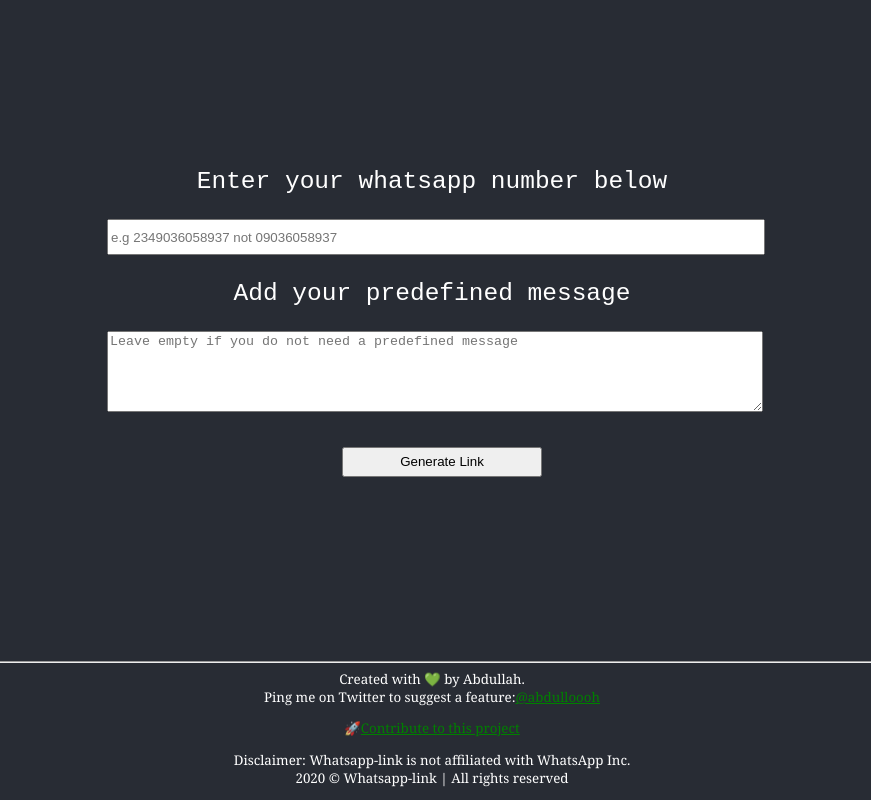
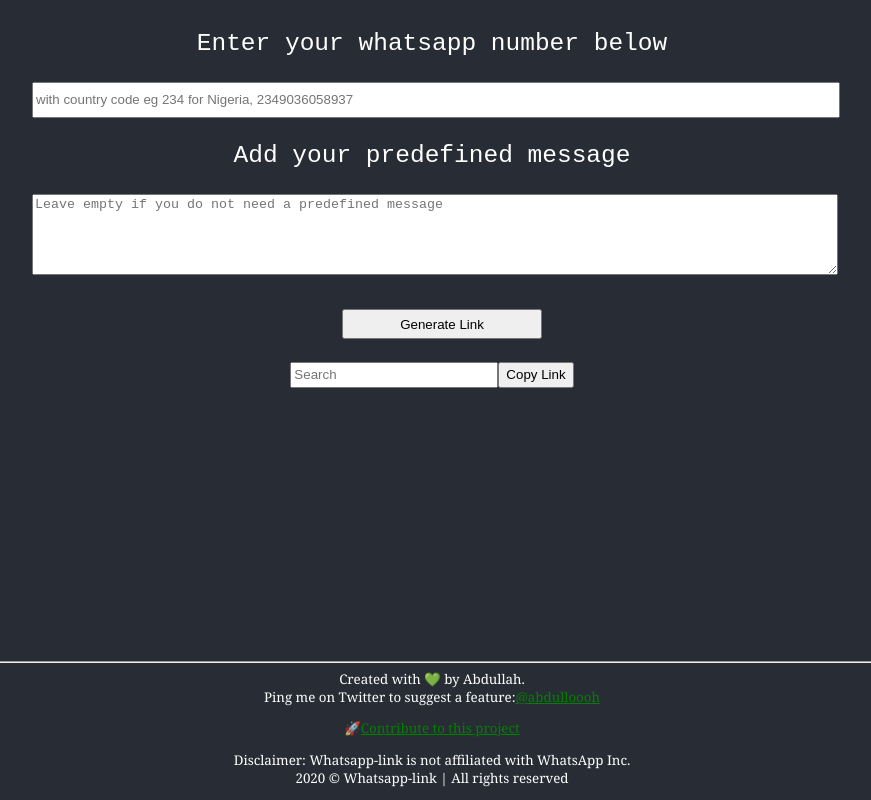
Before and after one commit to abdulloooh/wa-link, a React (Create React App) app: page / in a window 1280 px wide. Both pictures are taken after a click on the button "Dismiss this info forever". Shown: the whole page, without its empty margins (208-1079 px from the left). Built offline with nearby package versions, Linux system fonts and the light colour scheme; no server answers.

Commit message:
implemented url shortening,spinner, vibrator on completion of processing and  reworded the info page

```diff
--- a/package.json
+++ b/package.json
@@ -10,10 +10,13 @@
     "@testing-library/jest-dom": "^4.2.4",
     "@testing-library/react": "^9.5.0",
     "@testing-library/user-event": "^7.2.1",
+    "axios": "^0.19.2",
     "gh-pages": "^3.1.0",
     "react": "^16.13.1",
+    "react-bootstrap": "^1.2.2",
     "react-dom": "^16.13.1",
     "react-scripts": "3.4.1",
+    "react-spinners": "^0.9.0",
     "react-toastify": "^6.0.8"
   },
   "scripts": {
--- a/public/index.html
+++ b/public/index.html
@@ -7,13 +7,17 @@
     <meta name="theme-color" content="#000000" />
     <meta name="description" content="Whatsapp Link Generator" />
     <link rel="apple-touch-icon" href="%PUBLIC_URL%/wa-link-small.png" />
+
     <!--
       manifest.json provides metadata used when your web app is installed on a
       user's mobile device or desktop. See https://developers.google.com/web/fundamentals/web-app-manifest/
     -->
     <link rel="manifest" href="%PUBLIC_URL%/manifest.json" />
-    <link rel="well-known-pki-file" href="%PUBLIC_URL%/.well-known/pki-validation/E68B860337FA914244B97D9C1FB8A9AC.txt">
- <!--
+    <link
+      rel="well-known-pki-file"
+      href="%PUBLIC_URL%/.well-known/pki-validation/E68B860337FA914244B97D9C1FB8A9AC.txt"
+    />
+    <!--
       Notice the use of %PUBLIC_URL% in the tags above.
       It will be replaced with the URL of the `public` folder during the build.
       Only files inside the `public` folder can be referenced from the HTML.
--- a/src/App.css
+++ b/src/App.css
@@ -19,12 +19,13 @@
 
 .App-header {
   min-height: 80vh;
-  display: flex;
-  flex-direction: column;
+  /* display: flex; */
+  /* flex-direction: column; */
   align-items: center;
   justify-content: center;
   font-size: calc(8.5px + 2vmin);
   color: white;
+  margin: auto;
 }
 
 .App-link {
@@ -42,9 +43,9 @@
 
 .container {
   width: 90%;
-  max-width: 650px;
+  max-width: 800px;
   /* line-height: 25px; */
-  margin-bottom: 20px;
+  margin: 30px auto;
 }
 
 a {
--- a/src/App.jsx
+++ b/src/App.jsx
@@ -1,18 +1,22 @@
 import React, { Component } from "react";
+import { Form, Button, FormControl } from "react-bootstrap";
 import Info from "./component/info";
-import Button from "./component/common/button";
+import CustomButton from "./component/common/button";
 import Details from "./component/details";
 import Footer from "./component/footer";
-import { copyText } from "./utilities/copyText";
+import { copyText } from "./services/copyToClipBoard";
 import "./App.css";
 import "./footer.css";
 import { toast } from "react-toastify";
+import http from "./services/httpService";
+import Spinner from "./component/common/spinner";
 
 class App extends Component {
   state = {
     number: "",
     message: "",
     showInfo: true,
+    loading: false,
   };
 
   componentDidMount = () => {
@@ -23,7 +27,7 @@
   };
 
   render() {
-    const { number, message, showInfo } = this.state;
+    const { number, message, showInfo, linkAvailable, loading } = this.state;
     return (
       <>
         <div className="App App-header">
@@ -31,12 +35,12 @@
             {showInfo ? (
               <>
                 <Info />
-                <Button
+                <CustomButton
                   handleClick={this.dismiss}
                   value="Let's get down to business"
                 />{" "}
                 <hr />
-                <Button
+                <CustomButton
                   handleClick={this.dismissForever}
                   value="Dismiss this info forever"
                 />
@@ -50,7 +54,28 @@
                   onNumberChange={this.handleNumber}
                   onMessageChange={this.handleMessage}
                   generateLink={this.generateLink}
+                  onFocus={this.handleFocus}
+                  onBlur={this.handleBlur}
                 />
+                <Spinner loading={loading} />
+                <Form inline style={{ marginTop: "20px" }}>
+                  <FormControl
+                    value={linkAvailable || ""}
+                    onFocus={this.handleFocus}
+                    style={{ height: "20px", width: "200px" }}
+                    type="text"
+                    placeholder="Search"
+                    className="mr-sm-2"
+                    readOnly
+                  />
+                  <Button
+                    style={{ height: "26px" }}
+                    variant="outline-info"
+                    onClick={() => copyText(linkAvailable)}
+                  >
+                    Copy Link
+                  </Button>
+                </Form>
               </>
             )}
           </main>
@@ -60,11 +85,23 @@
     );
   }
 
+  handleFocus = () => {
+    document.getElementsByClassName("footer")[0].style.display = "none";
+  };
+  handleBlur = () => {
+    setTimeout(() => {
+      if (!document.hasFocus())
+        document.getElementsByClassName("footer")[0].style.display = "block";
+    }, 1000);
+  };
+
   dismiss = () => {
+    window.scrollTo(0, 0);
     this.setState({ showInfo: false });
   };
 
   dismissForever = () => {
+    window.scrollTo(0, 0);
     try {
       localStorage.setItem("wa-link-info", "hidden");
       this.setState({ showInfo: false });
@@ -87,11 +124,16 @@
       this.setState({ message });
   };
 
-  generateLink = () => {
+  generateLink = async () => {
+    this.setState({ loading: true });
     let { number, message } = this.state;
     let processedNumber = this.formatNumber(number);
-
-    copyText(this.formatLink(processedNumber, message));
+    const { data } = await this.formatLink(processedNumber, message);
+    if (data) {
+      window.navigator.vibrate(100);
+      this.setState({ loading: false });
+    }
+    this.setState({ linkAvailable: data.shortUrl });
   };
 
   formatNumber = (number) => {
@@ -112,11 +154,17 @@
 
   formatLink = (number, message) => {
     if (!number) return;
-    return message
+    const link = message
       ? `https://api.whatsapp.com/send?phone=${number}&text=${encodeURIComponent(
           message
         )}`
       : `https://wa.me/${number}`;
+
+    try {
+      return http.post("/", { destination: link });
+    } catch (error) {
+      return link;
+    }
   };
 }
 
--- a/src/component/common/button.jsx
+++ b/src/component/common/button.jsx
@@ -1,7 +1,7 @@
 import React from "react";
 import "../../App.css";
 
-const Button = ({ handleClick, value }) => {
+const CustomButton = ({ handleClick, value }) => {
   return (
     <input
       style={{ height: "30px", marginLeft: "20px", width: "200px" }}
@@ -12,4 +12,4 @@
   );
 };
 
-export default Button;
+export default CustomButton;
--- /dev/null
+++ b/src/component/common/spinner.jsx
@@ -0,0 +1,13 @@
+import React, { useState } from "react";
+// import { css } from "@emotion/core";
+import ClipLoader from "react-spinners/ClipLoader";
+
+const Spinner = ({ loading }) => {
+  return (
+    <div className="sweet-loading">
+      <ClipLoader size={15} color={"green"} loading={loading} />
+    </div>
+  );
+};
+
+export default Spinner;
--- a/src/component/details.jsx
+++ b/src/component/details.jsx
@@ -1,5 +1,6 @@
 import React from "react";
-import Button from "../component/common/button";
+import CustomButton from "../component/common/button";
+import "../footer.css";
 
 const Details = ({
   number,
@@ -7,20 +8,24 @@
   onNumberChange,
   onMessageChange,
   generateLink,
+  onFocus,
+  onBlur,
 }) => {
   return (
     <>
       <p>Enter your whatsapp number below</p>
       <input
+        onFocus={() => onFocus()}
         type="tel"
         style={{ height: "30px", width: "100%" }}
-        placeholder="e.g 2349036058937 not 09036058937"
+        placeholder="with country code eg 234 for Nigeria, 2349036058937"
         value={number}
         onInput={(e) => onNumberChange(e.target.value)}
         onChange={(e) => onNumberChange(e.target.value)}
       ></input>
       <p>Add your predefined message</p>
       <textarea
+        onFocus={() => onFocus()}
         style={{ width: "100%" }}
         rows="5"
         columns="50"
@@ -30,7 +35,7 @@
         onChange={(e) => onMessageChange(e.target.value)}
       ></textarea>
       <br /> <br />
-      <Button handleClick={generateLink} value="Generate Link" />
+      <CustomButton handleClick={generateLink} value="Generate Link" />
     </>
   );
 };
--- a/src/footer.css
+++ b/src/footer.css
@@ -5,4 +5,5 @@
   width: 100%;
   text-align: center;
   color: white;
+  overflow: hidden;
 }
--- a/src/index.js
+++ b/src/index.js
@@ -17,4 +17,4 @@
 // If you want your app to work offline and load faster, you can change
 // unregister() to register() below. Note this comes with some pitfalls.
 // Learn more about service workers: https://bit.ly/CRA-PWA
-serviceWorker.register();
+serviceWorker.unregister();
--- a/src/utilities/copyText.js
+++ b/src/services/copyToClipBoard.js
@@ -8,7 +8,6 @@
   //   document.execCommand("copy");
 
   //   //Alert the copied text
-  console.log(text);
   if (text) {
     //on http where navigator.clipboard ain't allowed
     typeof (navigator.clipboard === "undefined")
--- /dev/null
+++ b/src/services/httpService.js
@@ -0,0 +1,27 @@
+import axios from "axios";
+import { toast } from "react-toastify";
+// import logger from "./logService";
+
+axios.defaults.baseURL = process.env.REACT_APP_REBRANDING_API_URL;
+axios.defaults.headers.post["Content-Type"] = "application/json";
+axios.defaults.headers.post["apikey"] =
+  process.env.REACT_APP_REBRANDING_API_KEY;
+
+axios.interceptors.response.use(null, (error) => {
+  const expectedError =
+    error.response &&
+    error.response.status >= 400 &&
+    error.response.status < 500;
+
+  if (!expectedError) {
+    toast.error("Unexpected error encountered");
+    // logger.log(error);
+    console.log(error);
+  }
+
+  return Promise.reject(error);
+});
+
+export default {
+  post: axios.post,
+};
```
Also changed, not shown: src/component/info.jsx (+22 -20 lines), 2 other files (tests, documents, lock files or other folders).
